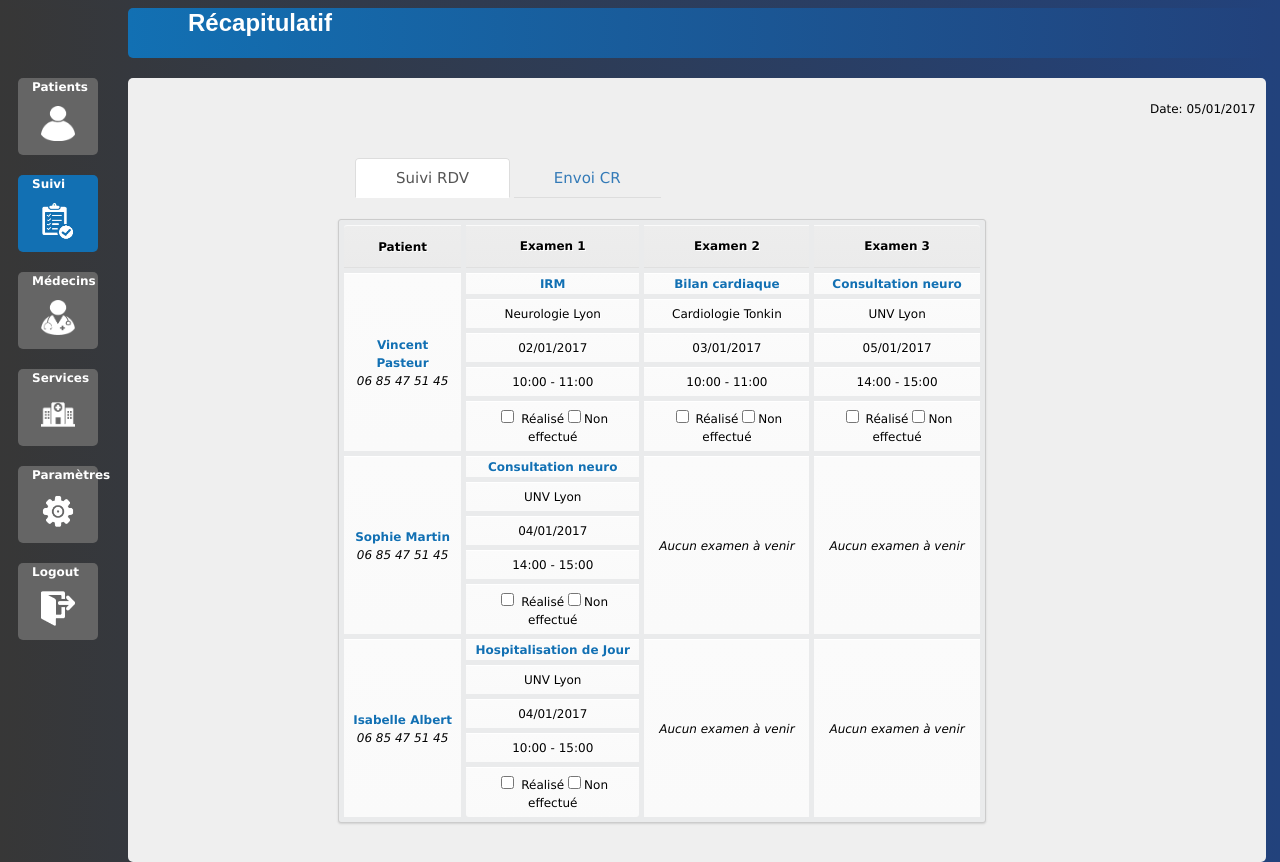
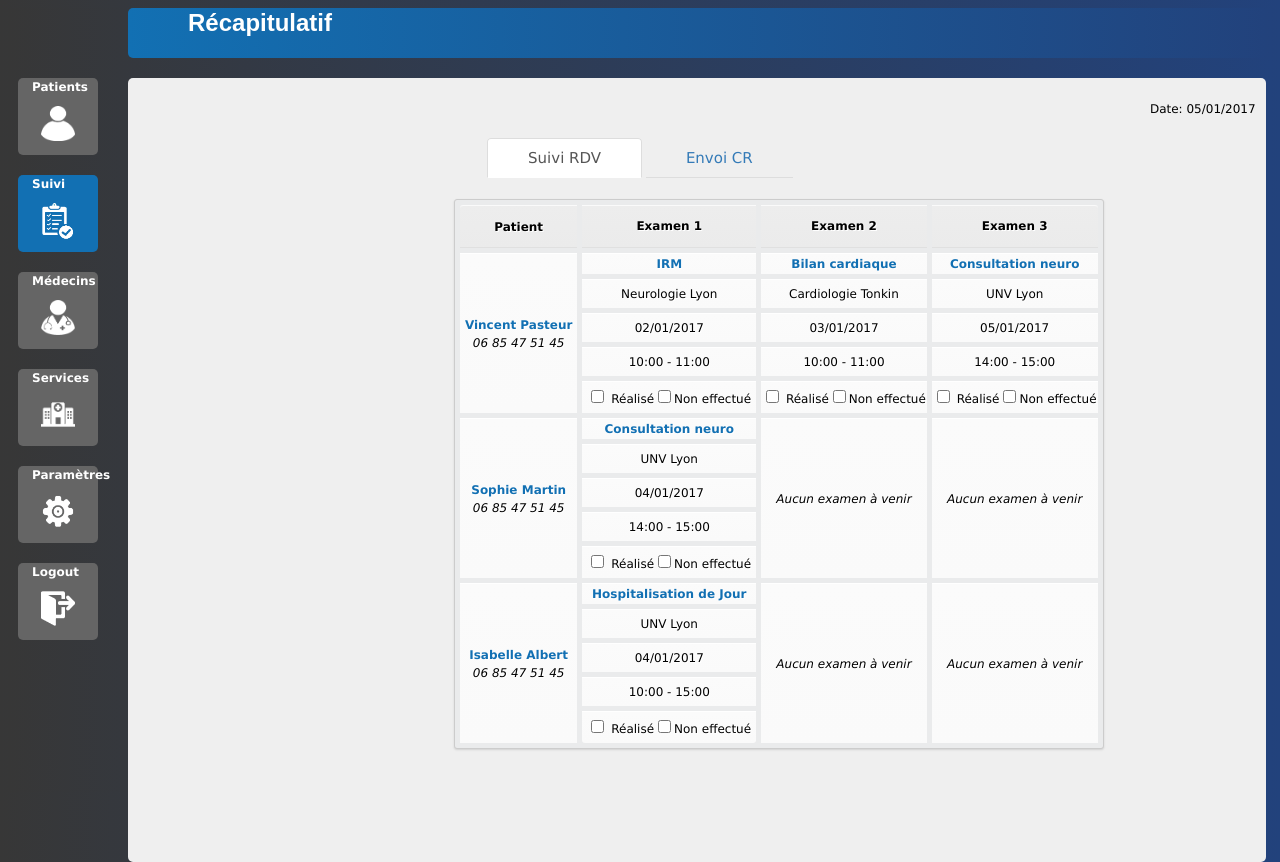
Before and after one commit to Pco-A2IT/IHM-Final, a PHP site: page /Recapitulatif.php in a window 1280 px wide. Run offline with PHP 8.4, Linux system fonts and the light colour scheme; some libraries are stand-ins or nearby versions.

Commit message:
disposition du table

```diff
--- a/Recapitulatif.php
+++ b/Recapitulatif.php
@@ -42,11 +42,9 @@
 
                 <div class="blanc";   style="border-radius: 5px;">
                       <p class="date" style="color:black">Date: 05/01/2017
-                <script language="JavaScript">writeSource("js10");</script>
+                      <script language="JavaScript">writeSource("js10");</script>
                     </p>
                     <div class="section1">
-
-                        <div class=section5>
                             <div id="titles">
                                 <span class="title active"  target="ongletC1">Suivi RDV</span>
                                 <span class="title" target="ongletC2">Envoi CR </span>
@@ -146,7 +144,6 @@
                                 </table>
                             </div>
 
-                        </div>
                     </div>
                 </div>
                 <!--
--- a/css/General.css
+++ b/css/General.css
@@ -154,7 +154,7 @@ h4{
        z-index: 10}
 
 .section1{
-  width:900px;
+  width:90%;
   text-align: center;
   top:40px;
   margin-top: 30px;
```
